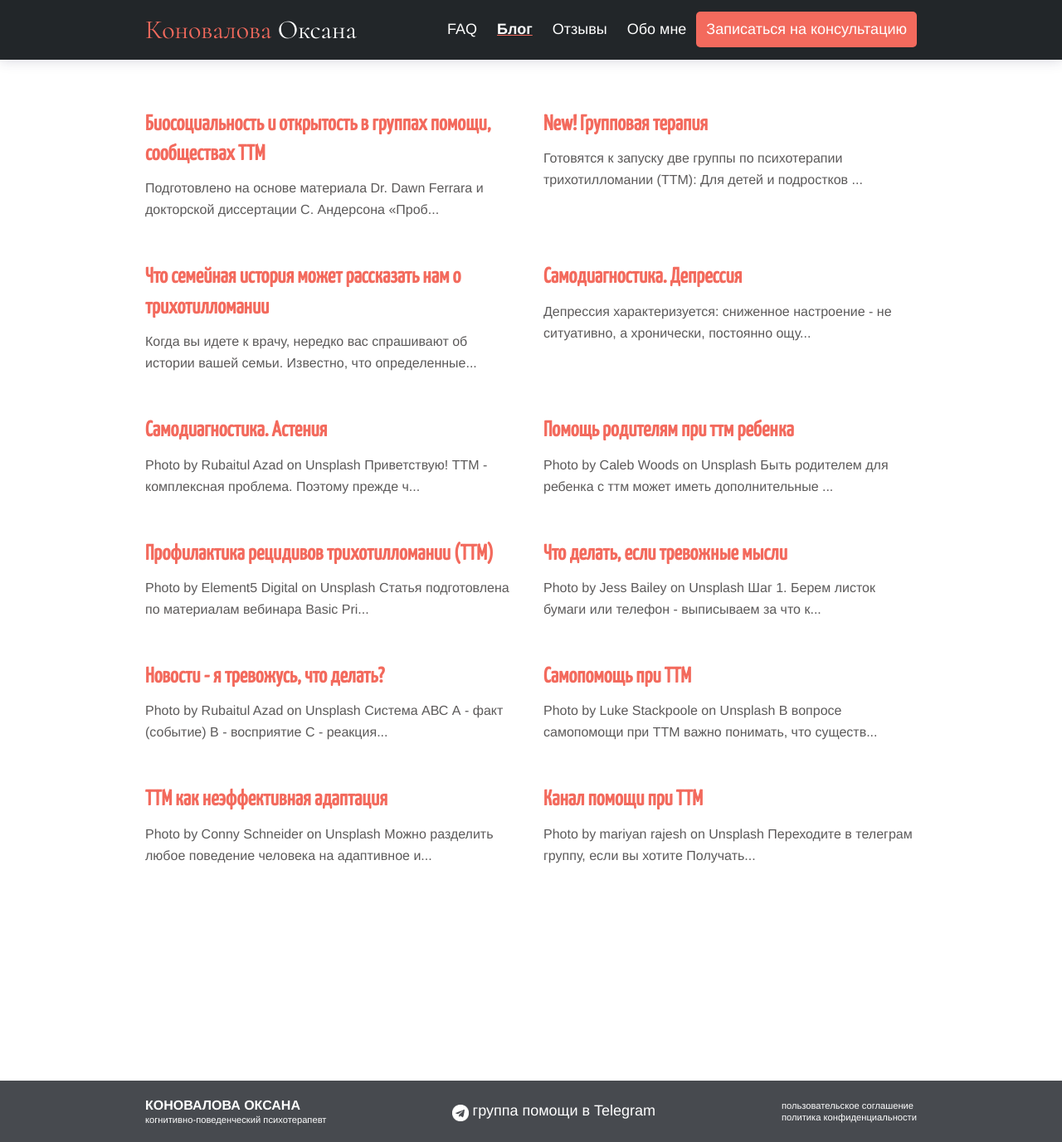
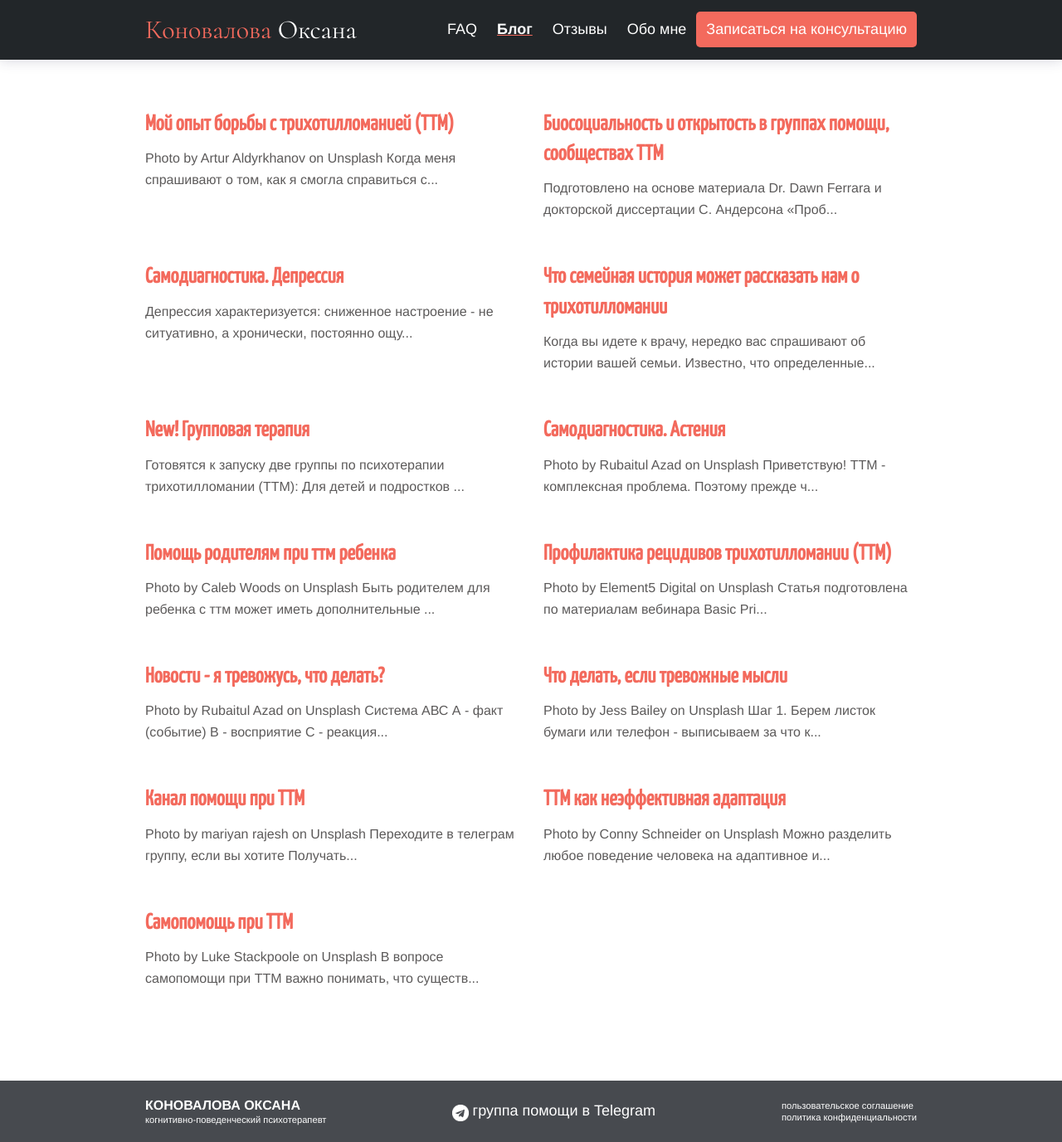
Before and after one commit to ttm-help/ttm-help.github.io, a Jekyll site: the page built from posts.md, in a window 1280 px wide and 1377 px high. Shown: the whole window at 83% size. Built offline with Jekyll 4.4.1, drawn with Linux system fonts in a browser that asks for light colours; some of the changed lines change nothing that is shown.

Commit message:
add new article about own experience

```diff
--- a/_layouts/posts.html
+++ b/_layouts/posts.html
@@ -5,7 +5,7 @@ bodyClass: "page-posts"
 
 <div class="container pt-6 pb-6">
   <div class="row">
-    {% assign weighted_posts = site.posts | sort: "weight" %}
+    {% assign weighted_posts = site.posts | sort: 'date' | reverse %}
     {% for post in weighted_posts %}
     <div class="col-12 col-md-6 mb-3">
       <div class="service service-summary">
--- /dev/null
+++ b/_posts/2022-12-04-own-experience.md
@@ -0,0 +1,50 @@
+---
+layout: post
+title: "Мой опыт борьбы с трихотилломанией (ТТМ)"
+description: "мой путь лечения от трихотилломании (ТТМ), мои ошибки и провалы"
+image: "/assets/img/artur-aldyrkhanov-CDpCbaOThwg-unsplash.jpg"
+---
+<img
+    src="/assets/img/artur-aldyrkhanov-CDpCbaOThwg-unsplash.jpg"
+    alt="личный опыт борьбы с трихотилломанией"
+    class="mb-0"
+/>
+<sup><sub>
+Photo by <a href="https://unsplash.com/@aldyrkhanov">Artur Aldyrkhanov</a> on Unsplash
+</sub></sup>
+
+Когда меня спрашивают о том, как я смогла справиться с ТТМ я не очень люблю отвечать.
+Причина в том, что мой опыт вам не поможет, это мой опыт, у вас будет свой.
+
+Мой опыт был довольно длительным, т.к. я по этому пути шла практически вслепую.
+Что я делала сначала - это совершала классические ошибки, например, пыталась себя контролировать. **Это не работает**.
+Вы не можете контролировать то, что вы не можете контролировать.
+Потом я перестала придавать такую сильную значимость ТТМ и занялась вопросами,
+которые меня волновали на тот момент - проблемы в личных взаимоотношениях и т.д. Тем самым сделав еще одну ошибку,
+т.к. при проработке с психологом этих болезненных точек, я получила усиление симптомов ТТМ.
+
+Затем я понемногу начала понимать, от чего зависят именно мои приступы ТТМ, и прорабатывать именно эти свои проблемы.
+Это было началом отрезка моего пути, который привел к успеху. В результате этой **огромной работы** -
+- *по времени* - потому что измеряется оно в количестве лет,
+- *затраченным силам* - потому что нужно принять решение изменить свою жизнь фактически и делать,
+  а ни страдать, ни ждать, не думать, что все само пройдёт, не полагать,
+  что те действия и стратегии, которые вы совершали ранее и продолжаете совершать
+  дальше без изменений чудесным образом приведут к каким-то иным результатам,
+- *материальным ресурсам* - потому что было потрачено просто колоссальное количество денег на различного рода курсы,
+  тренинги, книги, психологов, супервизоров, второе образование в конце концов и т.д.
+
+был **достигнут продолжительный результат без возвратов к ТТМ**.
+
+Я сталкиваюсь с тем, что многие мои клиенты, при чем не важно, с вопросом ТТМ или нет,
+желают быстрых решений. Этого не будет. Вы 20 лет вырывали волосы, вы и вправду полагаете, что можно излечиться за 4 сеанса?
+
+Я рассматриваю это как путь. И не нужно ставить жизнь на паузу в процессе его прохождения.
+Это она и есть. Потому что за весь процесс я очень сильно изменилась, и моя жизнь тоже,
+просто кардинальнейшим образом. В качестве одного из терапевтических инструментов
+я любила использовать дневник, куда записывала все свои мысли. И очень интересно читать
+эти дневники сейчас - видишь на бумаге эту колоссальную разницу в своем мышлении.
+И сам путь касается ТТМ в 1/50 части, но самое интересное, что остальные 49/50 взаимосвязаны с ней.
+
+И я как психотерапевт, и [эта группа](https://t.me/+Iofg2iERjAlmMTQy), и [мой канал](https://t.me/ttm_help_ru)
+будут для вас лишь инструментами в решении ваших задач среди многих других инструментов,
+которые вы будете использовать. Просто с какими-то из них, например, со мной, вы пойдете по этому пути во много раз быстрее.
```
Also changed, not shown: 1 other file.
